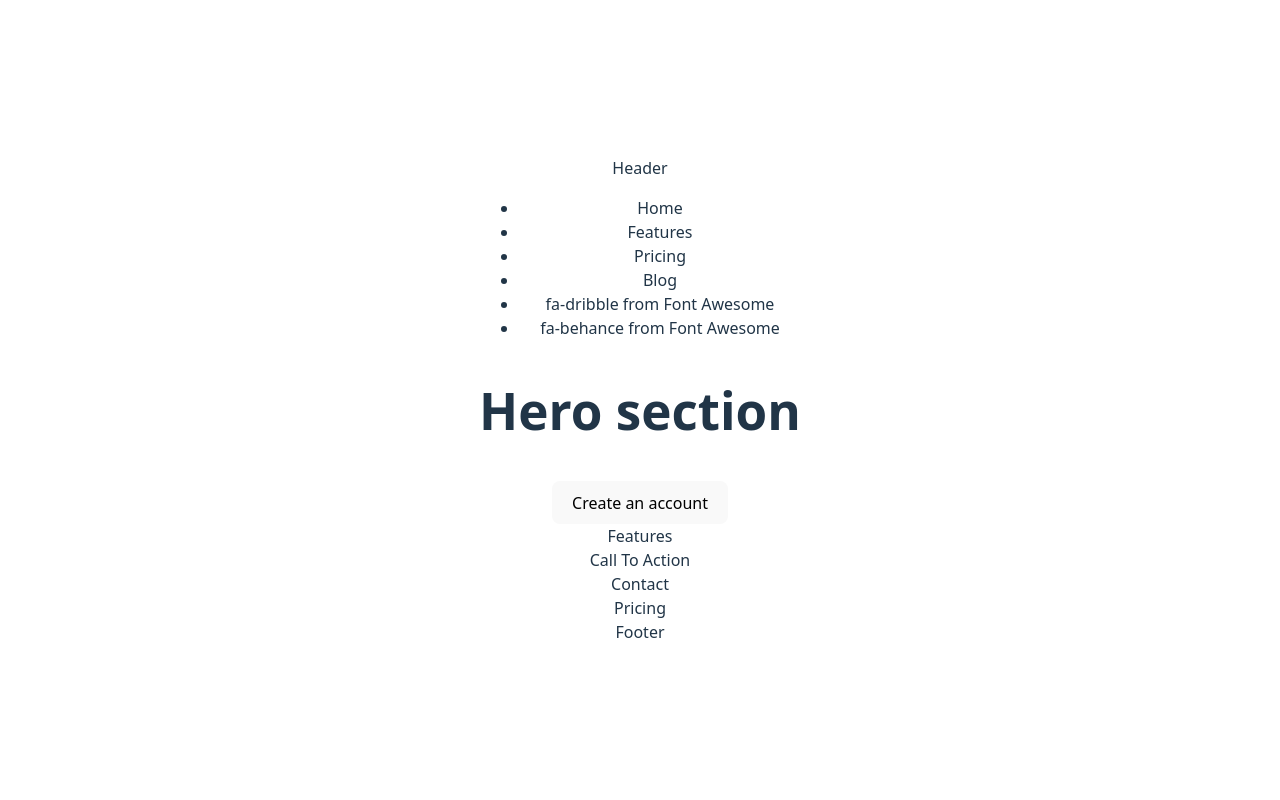
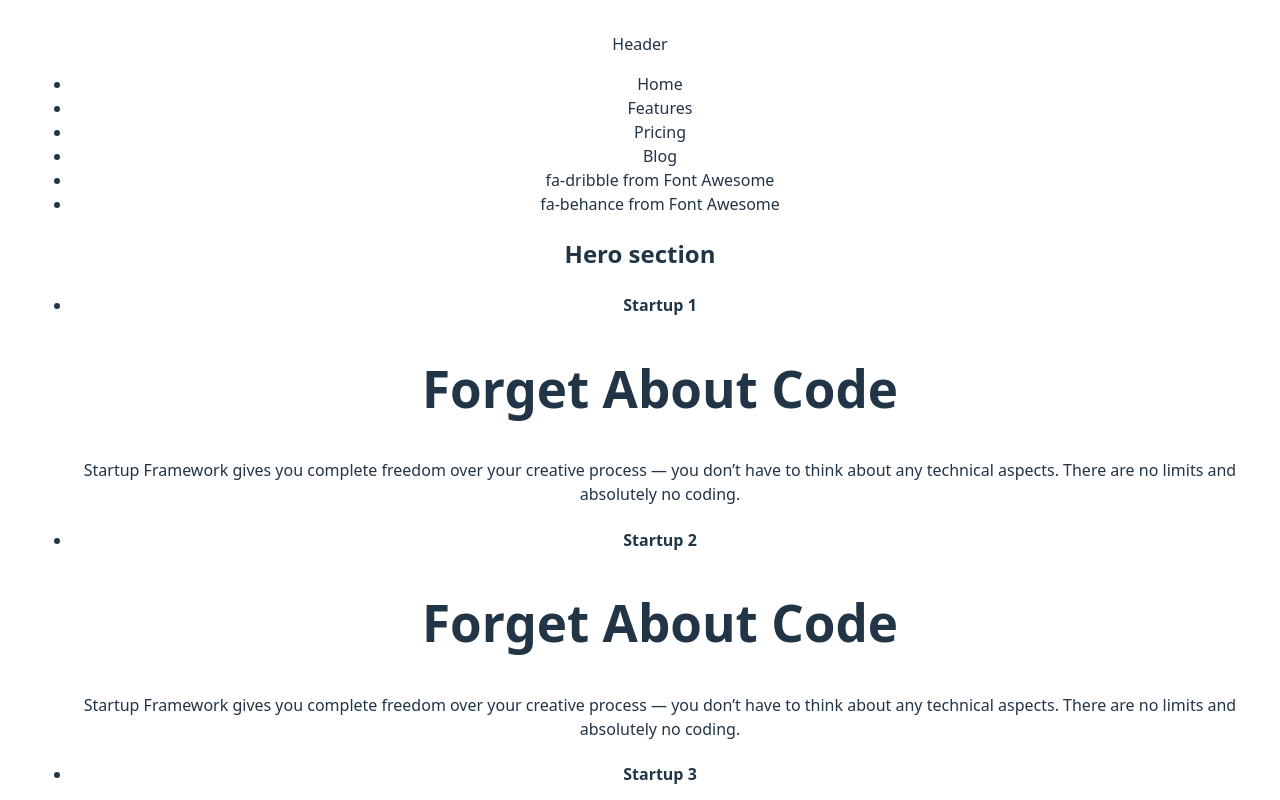
Before and after one commit to OleksandrPM/memos-app, a Vue app: page / in a window 1280 px wide. Shown: the top 800 px of the page. Built offline with nearby package versions, Linux system fonts and the light colour scheme.

Commit message:
Add content to Hero section

```diff
--- /dev/null
+++ b/src/components/hero/Introduction.vue
@@ -0,0 +1,18 @@
+<template>
+  <h4>{{ name }}</h4>
+  <h1>{{ motto }}</h1>
+  <p>
+    {{ text }}
+  </p>
+</template>
+
+<script>
+export default {
+  name: "Introduction",
+  props: {
+    name: { type: String, default: "Introduction`s name" },
+    motto: { type: String, default: "Motto" },
+    text: { type: String, default: "Introduction`s text" },
+  },
+};
+</script>
--- a/src/components/sections/Hero.vue
+++ b/src/components/sections/Hero.vue
@@ -1,10 +1,21 @@
 <script setup>
 import Button from "../Button.vue";
+import Introduction from "../hero/Introduction.vue";
+import projects from "../../content/projects.json";
 </script>
 
 <template>
   <section>
-    <h1>Hero section</h1>
+    <h2>Hero section</h2>
+    <ul>
+      <li v-for="(project, index) in projects" :key="index">
+        <Introduction
+          :name="project.name"
+          :motto="project.motto"
+          :text="project.text"
+        />
+      </li>
+    </ul>
     <Button label="Create an account" @click="handleClick" />
   </section>
 </template>
--- /dev/null
+++ b/src/content/projects.json
@@ -0,0 +1,27 @@
+[
+  {
+    "name": "Startup 1",
+    "motto": "Forget About Code",
+    "text": "Startup Framework gives you complete freedom over your creative process — you don’t have to think about any technical aspects. There are no limits and absolutely no coding."
+  },
+  {
+    "name": "Startup 2",
+    "motto": "Forget About Code",
+    "text": "Startup Framework gives you complete freedom over your creative process — you don’t have to think about any technical aspects. There are no limits and absolutely no coding."
+  },
+  {
+    "name": "Startup 3",
+    "motto": "Forget About Code",
+    "text": "Startup Framework gives you complete freedom over your creative process — you don’t have to think about any technical aspects. There are no limits and absolutely no coding."
+  },
+  {
+    "name": "Startup 4",
+    "motto": "Forget About Code",
+    "text": "Startup Framework gives you complete freedom over your creative process — you don’t have to think about any technical aspects. There are no limits and absolutely no coding."
+  },
+  {
+    "name": "Startup 5",
+    "motto": "Forget About Code",
+    "text": "Startup Framework gives you complete freedom over your creative process — you don’t have to think about any technical aspects. There are no limits and absolutely no coding."
+  }
+]
```
